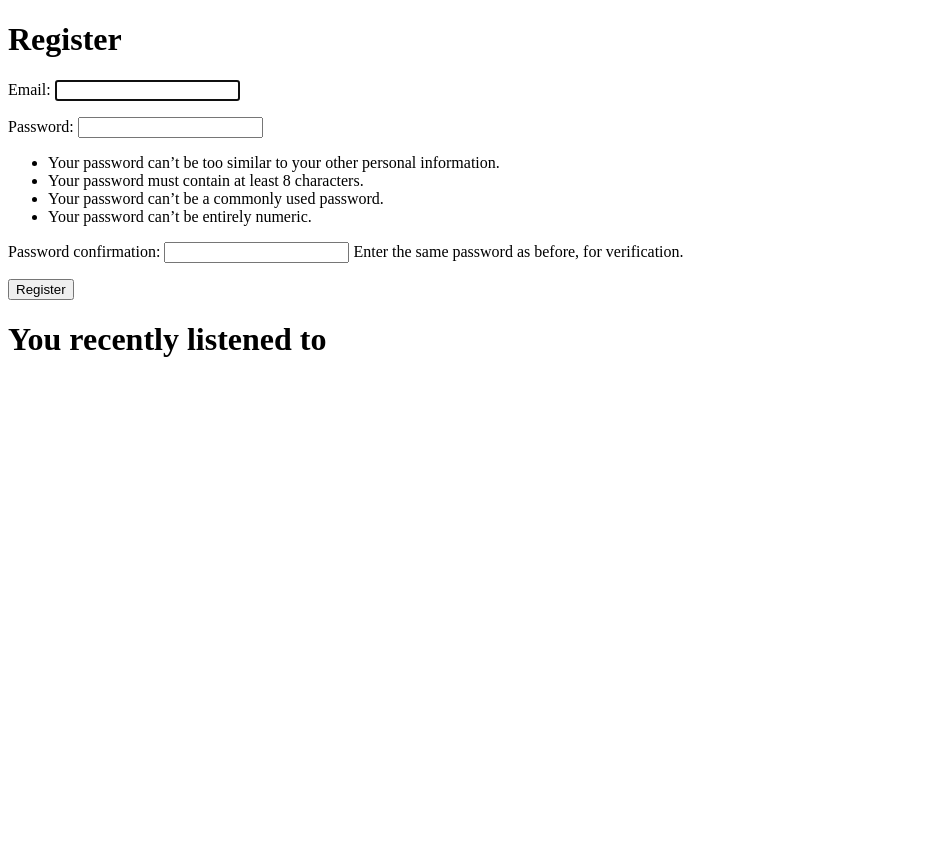
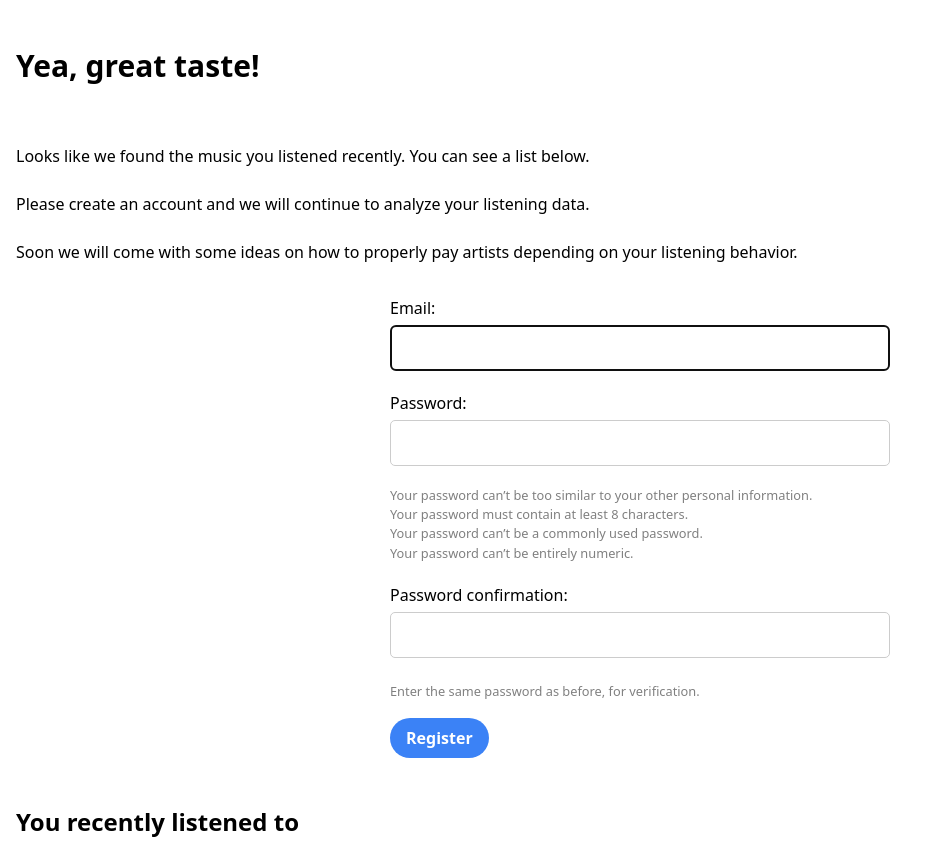
Before and after one commit to hilkeros/indiespy, a Django app: page /spotify-redirect/ in a window 1280 px wide. Shown: the whole page, without its empty margins (0-945 px from the left). Before the commit the page ends 357 px from the top, so only its background shows below. Run offline with Django 5.2, Linux system fonts and the light colour scheme; parts of the project's set-up code (start-up, migrations or seed data) failed here and were passed over; some libraries are stand-ins or nearby versions.

Commit message:
Add styling to the templates

```diff
--- a/indiespy/settings.py
+++ b/indiespy/settings.py
@@ -25,7 +25,7 @@ dotenv.read_dotenv()
 
 SECRET_KEY = os.getenv("SECRET_KEY")
 
-DEBUG = False
+DEBUG = True
 
 if DEBUG:
     ALLOWED_HOSTS = ["127.0.0.1", "localhost"]
@@ -119,7 +119,7 @@ USE_TZ = True
 # Static files (CSS, JavaScript, Images)
 # https://docs.djangoproject.com/en/5.0/howto/static-files/
 
-STATIC_URL = "static/"
+STATIC_URL = "/static/"
 STATICFILES_DIRS = (os.path.join(BASE_DIR, "static"),)
 STATIC_ROOT = os.path.join(BASE_DIR, "staticfiles")
 STATICFILES_STORAGE = "whitenoise.storage.CompressedManifestStaticFilesStorage"
--- /dev/null
+++ b/spotify_integration/static/css/spotify-integration.css
@@ -0,0 +1,44 @@
+/* styles.css */
+
+/* Customize form container */
+.user-form-container {
+    max-width: 500px;
+    margin: 0 auto;
+}
+
+/* Customize form */
+.user-form {
+    margin-top: 20px;
+}
+
+/* Customize form labels */
+.user-form label {
+    display: block;
+    margin-bottom: 5px;
+}
+
+/* Customize form inputs */
+.user-form input[type="text"],
+.user-form input[type="email"],
+.user-form input[type="password"] {
+    width: 100%;
+    padding: 10px;
+    margin-bottom: 20px;
+    border: 1px solid #ccc;
+    border-radius: 5px;
+    box-sizing: border-box;
+}
+
+.user-form li, .helptext {
+    font-size: 0.8em;
+    color: grey;
+}
+
+.user-form ul {
+    margin-bottom: 20px;
+}
+
+/* Customize form error messages */
+.user-form .error-message {
+    color: red;
+}
--- /dev/null
+++ b/spotify_integration/templates/base.html
@@ -0,0 +1,28 @@
+<!DOCTYPE html>
+<html lang="en">
+<head>
+    <meta charset="UTF-8">
+    <meta name="viewport" content="width=device-width, initial-scale=1.0">
+    <title>{% block title %}Your Title Here{% endblock %}</title>
+    <!-- Add any meta tags, CSS links, or other header elements here -->
+    <link rel="stylesheet" href="../static/css/spotify-integration.css">
+    <script src="https://cdn.tailwindcss.com"></script>
+</head>
+<body>
+    <header>
+        <!-- Your header content here -->
+    </header>
+
+    <main role="main">
+        <div class="container mx-auto px-4">
+            {% block content %}
+            <!-- Content goes here -->
+            {% endblock %}
+        </div>
+    </main>
+
+    <footer class="footer mt-auto py-3">
+        <!-- Your footer content here -->
+    </footer>
+</body>
+</html>
--- a/spotify_integration/templates/redirect.html
+++ b/spotify_integration/templates/redirect.html
@@ -1,22 +1,35 @@
-<!-- redirect_page.html -->
-<!DOCTYPE html>
-<html lang="en">
-<head>
-    <meta charset="UTF-8">
-    <title>Redirect Page</title>
-</head>
-<body>
-    <h1>Register</h1>
-    <form method="post">
-        {% csrf_token %}
-        {{ form.as_p }}
-        <button type="submit">Register</button>
-    </form>
-    <h1>You recently listened to</h1>
+{% extends 'base.html' %}
+
+{% block title %}Indiespy - Register{% endblock %}
+
+{% block content %}
+    <h1 class="text-3xl font-bold my-12">Yea, great taste!</h1>
+    <div>
+        <p class="py-3">
+            Looks like we found the music you listened recently. You can see a list below.
+        </p>
+        <p class="py-3">
+            Please create an account and we will continue to analyze your listening data.
+        </p>
+        <p class="py-3">
+            Soon we will come with some ideas on how to properly pay artists depending on your listening behavior.
+        </p>
+    </div>
+    <div class="user-form-container">
+        <form method="post"  class="user-form">
+            {% csrf_token %}
+            {{ form.as_p }}
+            <button type="submit" class="bg-blue-500 hover:bg-blue-700 text-white font-bold mt-4 py-2 px-4 rounded-full">Register</button>
+        </form>
+    </div>
+
+    <h1 class="text-2xl font-bold mt-12">You recently listened to</h1>
     <ul>
     {% for item in tracks_data %}
-        <li>{{ item.track.name }} - {{ item.track.artists.0.name }} - {{ item.played_at}} </li>
+        <li>{{ item.track.name }} - {{ item.track.artists.0.name }} </li>
     {% endfor %}
-    </ul>
+</ul>
+{% endblock %}
+
 </body>
 </html>
```
Also changed, not shown: spotify_integration/templates/profile.html (+10 -8 lines), spotify_integration/templates/start.html (+21 -11 lines).
